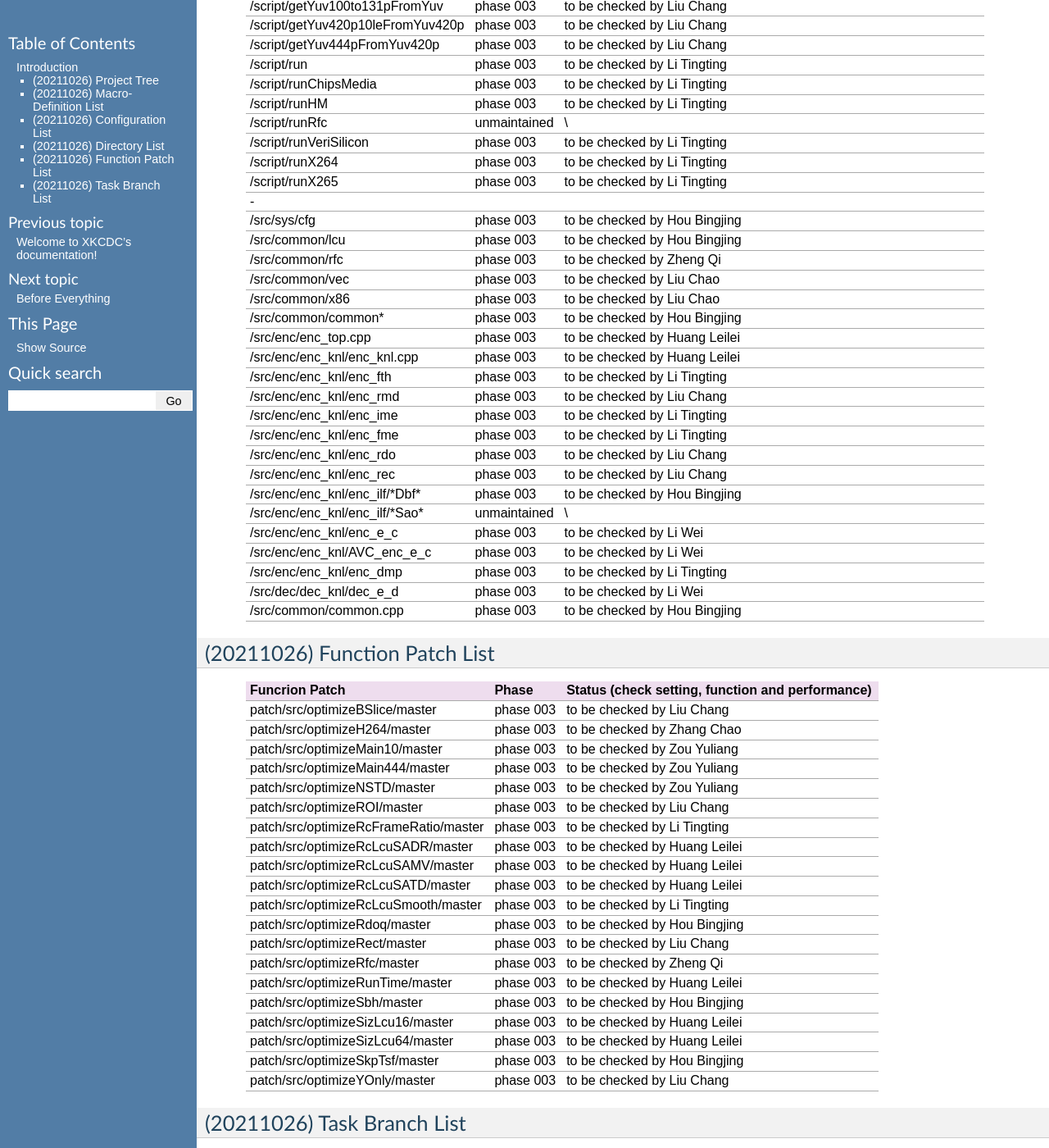
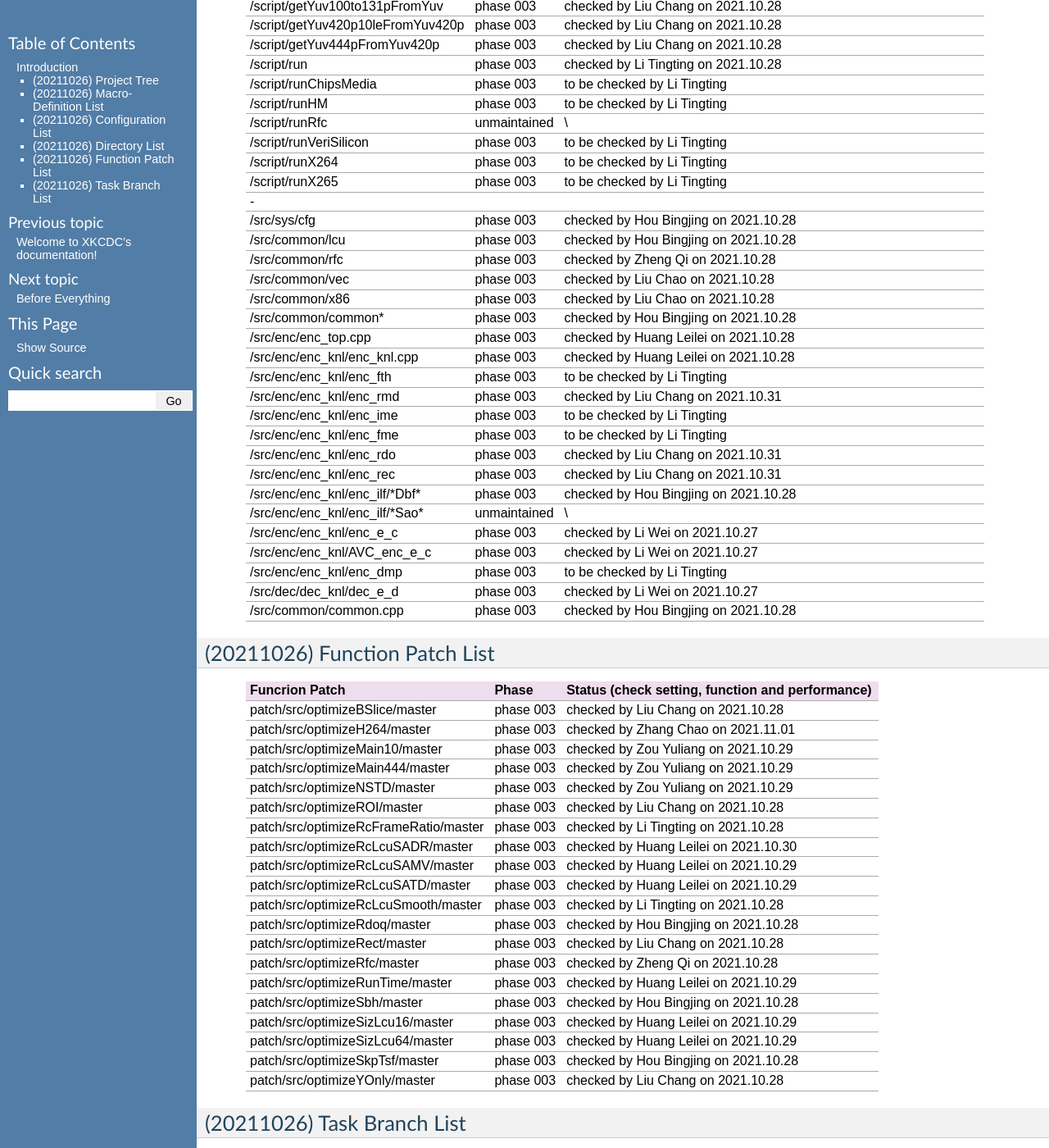
Before and after one commit to iamhll/f265enc_doc, a Sphinx documentation site: the page built from source/introduction/main.rst, in a window 1280 px wide and 1400 px high, scrolled down 11769 px. Shown: the whole window at 82% size. Built offline with Sphinx 7.4.7, drawn with Linux system fonts in a browser that asks for light colours; pages that are not in the unit, such as notebooks, are missing from menus; some of the changed text lies outside the part shown.

Commit message:
- [MINOR] [UPDATE] 1. * a. missing changes committed

```diff
--- a/source/coding_style/main.rst
+++ b/source/coding_style/main.rst
@@ -106,7 +106,7 @@ Coding Style
 
     #.  Spaces
 
-        use a space after the follwing keywords
+        use a space after the following keywords
 
         ::
 
@@ -139,7 +139,7 @@ Coding Style
 
         \
 
-        use one space on each side of the follwing operators
+        use one space on each side of the following operators
         (where, &, \*, ... are used as binary or ternary operators)
 
         ::
--- a/source/introduction/main.rst
+++ b/source/introduction/main.rst
@@ -125,11 +125,11 @@ Introduction
         ================================== ============== ===================================================================
          Directory                          Phase          Status (check function, coding style and anything you may notice)
         ================================== ============== ===================================================================
-         /build/linux                       phase 003      to be checked by Li Tingting
-         /build/windows                     phase 003      to be checked by Li Tingting
+         /build/linux                       phase 003      checked by Li Tingting on 2021.10.28
+         /build/windows                     phase 003      checked by Li Tingting on 2021.10.28
          \-
-         /doc/performance                   phase 003      to be checked by Huang Leilei
-         /doc/doxygen                       phase 003      to be checked by Huang Leilei
+         /doc/performance                   phase 003      checked by Huang Leilei on 2021.10.28
+         /doc/doxygen                       phase 003      checked by Huang Leilei on 2021.10.28
          /doc/description/RFC*              unmaintained   \\
          /doc/description/FTH*              unmaintained   \\
          /doc/description/RMD*              unmaintained   \\
@@ -144,21 +144,21 @@ Introduction
          /doc/conclusion                    phase 003      \\
          \-
          /script/anaDatCstSecInRDO          unmaintained   \\
-         /script/anaDatCstPuFulDBstInIME    phase 003      to be checked by Huang Leilei
-         /script/anaDatCstPuInterFulInFME   phase 003      to be checked by Huang Leilei
-         /script/anaDatCstPuIntraFulInRMD   phase 003      to be checked by Huang Leilei
-         /script/anaDatCstSadrInRMDnFME     phase 003      to be checked by Huang Leilei
-         /script/anaDatFmvPuFulInFME        phase 003      to be checked by Huang Leilei
-         /script/anaLogXkcdc                phase 003      to be checked by Huang Leilei
-         /script/anaYuvForDiff              phase 003      to be checked by Huang Leilei
-         /script/anaYuvForPsnr              phase 003      to be checked by Huang Leilei
+         /script/anaDatCstPuFulDBstInIME    phase 003      checked by Huang Leilei on 2021.10.28
+         /script/anaDatCstPuInterFulInFME   phase 003      checked by Huang Leilei on 2021.10.28
+         /script/anaDatCstPuIntraFulInRMD   phase 003      checked by Huang Leilei on 2021.10.28
+         /script/anaDatCstSadrInRMDnFME     phase 003      checked by Huang Leilei on 2021.10.28
+         /script/anaDatFmvPuFulInFME        phase 003      checked by Huang Leilei on 2021.10.28
+         /script/anaLogXkcdc                phase 003      checked by Huang Leilei on 2021.10.28
+         /script/anaYuvForDiff              phase 003      checked by Huang Leilei on 2021.10.28
+         /script/anaYuvForPsnr              phase 003      checked by Huang Leilei on 2021.10.28
          /script/getBdRate                  phase 003      \\
-         /script/getNasm                    phase 003      to be checked by Liu Chang
-         /script/getYFromYuv420p            phase 003      to be checked by Liu Chang
-         /script/getYuv100to131pFromYuv     phase 003      to be checked by Liu Chang
-         /script/getYuv420p10leFromYuv420p  phase 003      to be checked by Liu Chang
-         /script/getYuv444pFromYuv420p      phase 003      to be checked by Liu Chang
-         /script/run                        phase 003      to be checked by Li Tingting
+         /script/getNasm                    phase 003      checked by Liu Chang on 2021.10.28
+         /script/getYFromYuv420p            phase 003      checked by Liu Chang on 2021.10.28
+         /script/getYuv100to131pFromYuv     phase 003      checked by Liu Chang on 2021.10.28
+         /script/getYuv420p10leFromYuv420p  phase 003      checked by Liu Chang on 2021.10.28
+         /script/getYuv444pFromYuv420p      phase 003      checked by Liu Chang on 2021.10.28
+         /script/run                        phase 003      checked by Li Tingting on 2021.10.28
          /script/runChipsMedia              phase 003      to be checked by Li Tingting
          /script/runHM                      phase 003      to be checked by Li Tingting
          /script/runRfc                     unmaintained   \\
@@ -166,27 +166,27 @@ Introduction
          /script/runX264                    phase 003      to be checked by Li Tingting
          /script/runX265                    phase 003      to be checked by Li Tingting
          \-
-         /src/sys/cfg                       phase 003      to be checked by Hou Bingjing
-         /src/common/lcu                    phase 003      to be checked by Hou Bingjing
-         /src/common/rfc                    phase 003      to be checked by Zheng Qi
-         /src/common/vec                    phase 003      to be checked by Liu Chao
-         /src/common/x86                    phase 003      to be checked by Liu Chao
-         /src/common/common*                phase 003      to be checked by Hou Bingjing
-         /src/enc/enc_top.cpp               phase 003      to be checked by Huang Leilei
-         /src/enc/enc_knl/enc_knl.cpp       phase 003      to be checked by Huang Leilei
+         /src/sys/cfg                       phase 003      checked by Hou Bingjing on 2021.10.28
+         /src/common/lcu                    phase 003      checked by Hou Bingjing on 2021.10.28
+         /src/common/rfc                    phase 003      checked by Zheng Qi on 2021.10.28
+         /src/common/vec                    phase 003      checked by Liu Chao on 2021.10.28
+         /src/common/x86                    phase 003      checked by Liu Chao on 2021.10.28
+         /src/common/common*                phase 003      checked by Hou Bingjing on 2021.10.28
+         /src/enc/enc_top.cpp               phase 003      checked by Huang Leilei on 2021.10.28
+         /src/enc/enc_knl/enc_knl.cpp       phase 003      checked by Huang Leilei on 2021.10.28
          /src/enc/enc_knl/enc_fth           phase 003      to be checked by Li Tingting
-         /src/enc/enc_knl/enc_rmd           phase 003      to be checked by Liu Chang
+         /src/enc/enc_knl/enc_rmd           phase 003      checked by Liu Chang on 2021.10.31
          /src/enc/enc_knl/enc_ime           phase 003      to be checked by Li Tingting
          /src/enc/enc_knl/enc_fme           phase 003      to be checked by Li Tingting
-         /src/enc/enc_knl/enc_rdo           phase 003      to be checked by Liu Chang
-         /src/enc/enc_knl/enc_rec           phase 003      to be checked by Liu Chang
-         /src/enc/enc_knl/enc_ilf/\*Dbf\*   phase 003      to be checked by Hou Bingjing
+         /src/enc/enc_knl/enc_rdo           phase 003      checked by Liu Chang on 2021.10.31
+         /src/enc/enc_knl/enc_rec           phase 003      checked by Liu Chang on 2021.10.31
+         /src/enc/enc_knl/enc_ilf/\*Dbf\*   phase 003      checked by Hou Bingjing on 2021.10.28
          /src/enc/enc_knl/enc_ilf/\*Sao\*   unmaintained   \\
-         /src/enc/enc_knl/enc_e_c           phase 003      to be checked by Li Wei
-         /src/enc/enc_knl/AVC_enc_e_c       phase 003      to be checked by Li Wei
+         /src/enc/enc_knl/enc_e_c           phase 003      checked by Li Wei on 2021.10.27
+         /src/enc/enc_knl/AVC_enc_e_c       phase 003      checked by Li Wei on 2021.10.27
          /src/enc/enc_knl/enc_dmp           phase 003      to be checked by Li Tingting
-         /src/dec/dec_knl/dec_e_d           phase 003      to be checked by Li Wei
-         /src/common/common.cpp             phase 003      to be checked by Hou Bingjing
+         /src/dec/dec_knl/dec_e_d           phase 003      checked by Li Wei on 2021.10.27
+         /src/common/common.cpp             phase 003      checked by Hou Bingjing on 2021.10.28
         ================================== ============== ===================================================================
 
 
@@ -200,26 +200,26 @@ Introduction
         ======================================= =========== ==================================================
          Funcrion Patch                          Phase       Status (check setting, function and performance)
         ======================================= =========== ==================================================
-         patch/src/optimizeBSlice/master         phase 003   to be checked by Liu Chang
-         patch/src/optimizeH264/master           phase 003   to be checked by Zhang Chao
-         patch/src/optimizeMain10/master         phase 003   to be checked by Zou Yuliang
-         patch/src/optimizeMain444/master        phase 003   to be checked by Zou Yuliang
-         patch/src/optimizeNSTD/master           phase 003   to be checked by Zou Yuliang
-         patch/src/optimizeROI/master            phase 003   to be checked by Liu Chang
-         patch/src/optimizeRcFrameRatio/master   phase 003   to be checked by Li Tingting
-         patch/src/optimizeRcLcuSADR/master      phase 003   to be checked by Huang Leilei
-         patch/src/optimizeRcLcuSAMV/master      phase 003   to be checked by Huang Leilei
-         patch/src/optimizeRcLcuSATD/master      phase 003   to be checked by Huang Leilei
-         patch/src/optimizeRcLcuSmooth/master    phase 003   to be checked by Li Tingting
-         patch/src/optimizeRdoq/master           phase 003   to be checked by Hou Bingjing
-         patch/src/optimizeRect/master           phase 003   to be checked by Liu Chang
-         patch/src/optimizeRfc/master            phase 003   to be checked by Zheng Qi
-         patch/src/optimizeRunTime/master        phase 003   to be checked by Huang Leilei
-         patch/src/optimizeSbh/master            phase 003   to be checked by Hou Bingjing
-         patch/src/optimizeSizLcu16/master       phase 003   to be checked by Huang Leilei
-         patch/src/optimizeSizLcu64/master       phase 003   to be checked by Huang Leilei
-         patch/src/optimizeSkpTsf/master         phase 003   to be checked by Hou Bingjing
-         patch/src/optimizeYOnly/master          phase 003   to be checked by Liu Chang
+         patch/src/optimizeBSlice/master         phase 003   checked by Liu Chang on 2021.10.28
+         patch/src/optimizeH264/master           phase 003   checked by Zhang Chao on 2021.11.01
+         patch/src/optimizeMain10/master         phase 003   checked by Zou Yuliang on 2021.10.29
+         patch/src/optimizeMain444/master        phase 003   checked by Zou Yuliang on 2021.10.29
+         patch/src/optimizeNSTD/master           phase 003   checked by Zou Yuliang on 2021.10.29
+         patch/src/optimizeROI/master            phase 003   checked by Liu Chang on 2021.10.28
+         patch/src/optimizeRcFrameRatio/master   phase 003   checked by Li Tingting on 2021.10.28
+         patch/src/optimizeRcLcuSADR/master      phase 003   checked by Huang Leilei on 2021.10.30
+         patch/src/optimizeRcLcuSAMV/master      phase 003   checked by Huang Leilei on 2021.10.29
+         patch/src/optimizeRcLcuSATD/master      phase 003   checked by Huang Leilei on 2021.10.29
+         patch/src/optimizeRcLcuSmooth/master    phase 003   checked by Li Tingting on 2021.10.28
+         patch/src/optimizeRdoq/master           phase 003   checked by Hou Bingjing on 2021.10.28
+         patch/src/optimizeRect/master           phase 003   checked by Liu Chang on 2021.10.28
+         patch/src/optimizeRfc/master            phase 003   checked by Zheng Qi on 2021.10.28
+         patch/src/optimizeRunTime/master        phase 003   checked by Huang Leilei on 2021.10.29
+         patch/src/optimizeSbh/master            phase 003   checked by Hou Bingjing on 2021.10.28
+         patch/src/optimizeSizLcu16/master       phase 003   checked by Huang Leilei on 2021.10.29
+         patch/src/optimizeSizLcu64/master       phase 003   checked by Huang Leilei on 2021.10.29
+         patch/src/optimizeSkpTsf/master         phase 003   checked by Hou Bingjing on 2021.10.28
+         patch/src/optimizeYOnly/master          phase 003   checked by Liu Chang on 2021.10.28
         ======================================= =========== ==================================================
 
 
--- a/source/script_usage/main.rst
+++ b/source/script_usage/main.rst
@@ -113,7 +113,8 @@ Script Usage
 
             \
 
-        #.  add "-c ..\\..\\script\\run\\xkcdc.cfg" to the command-line parameters of xkcdc
+        #.  add "-c ../../script/run/xkcdc.cfg" to the command-line parameters of xkcdc
+            (both slash and backslash can be recognized)
 
             .. image:: buildWindowsStep5a.png
             .. image:: buildWindowsStep5b.png
```
Also changed, not shown: other parts of source/introduction/main.rst (+1 -1 lines).
